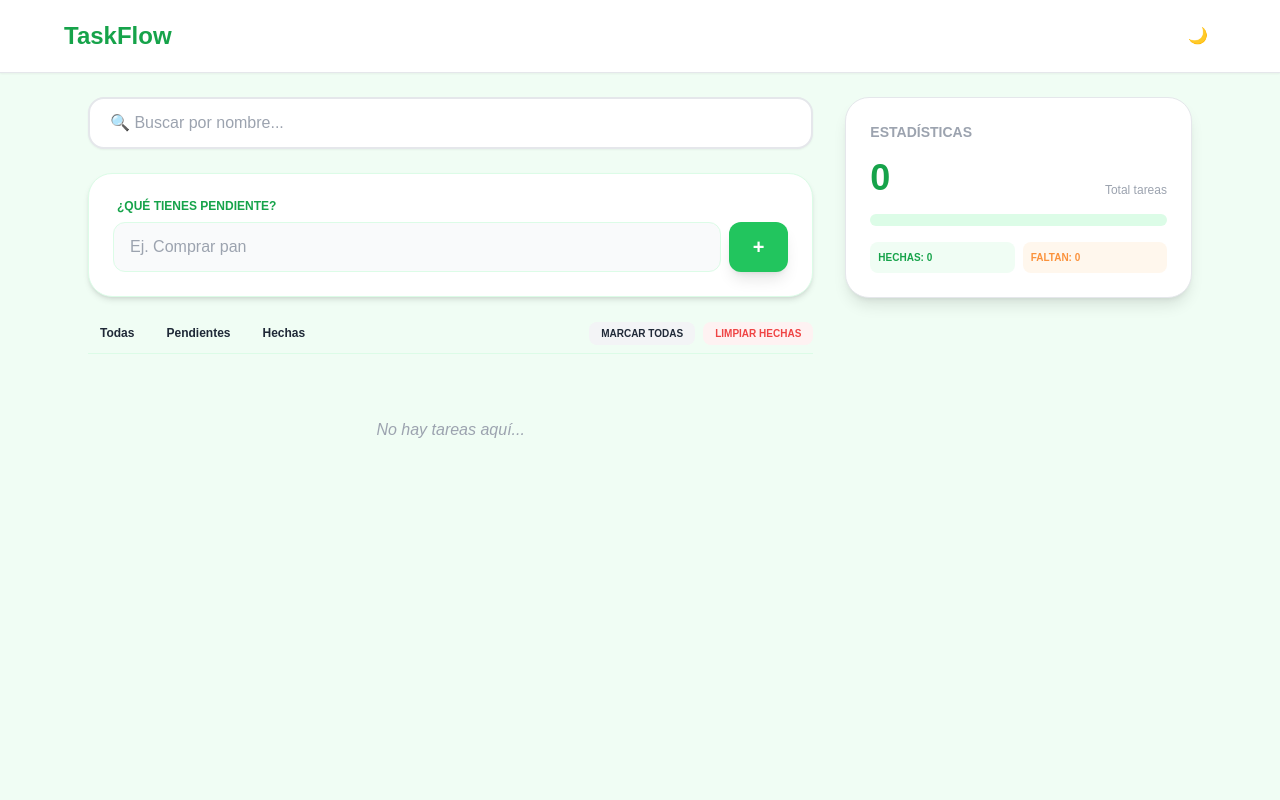
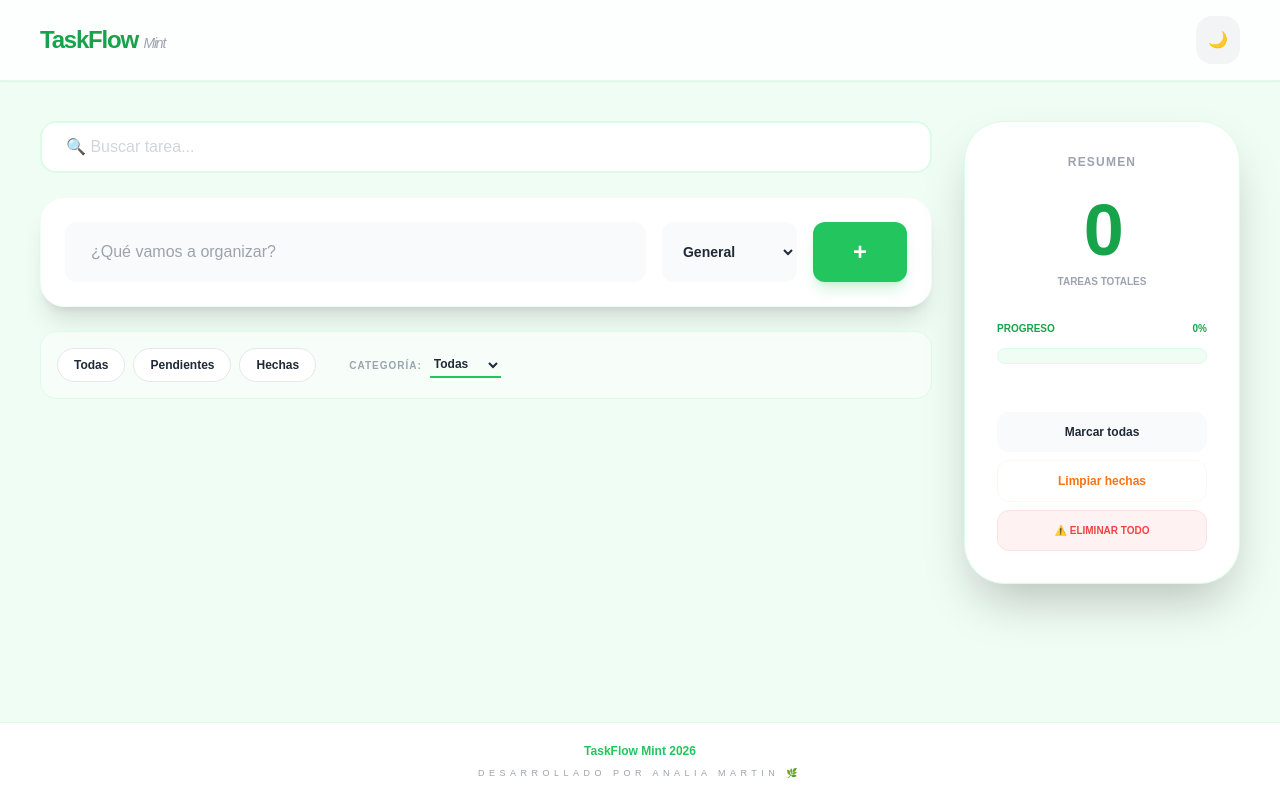
Before and after one commit to martinanalia04-ai/taskflow-project, a plain HTML site: page index.html in a window 1280 px wide. Drawn offline with nearby package versions, Linux system fonts and the light colour scheme.

Commit message:
feat: versión final de TaskFlow Mint con UX optimizada

```diff
--- a/app.js
+++ b/app.js
@@ -1,93 +1,92 @@
-// ELEMENTOS
 const form = document.getElementById('form-tarea');
 const input = document.getElementById('input-tarea');
+const selectCat = document.getElementById('select-categoria');
 const lista = document.getElementById('lista-tareas');
 const totalTxt = document.getElementById('total');
-const hechasTxt = document.getElementById('completadas');
-const faltanTxt = document.getElementById('pendientes');
+const porcentajeTxt = document.getElementById('porcentaje-txt');
 const barra = document.getElementById('progreso-bar');
 const btnDark = document.getElementById('dark-mode-toggle');
 const buscador = document.getElementById('buscador');
 
-// DATOS
 let tareas = JSON.parse(localStorage.getItem('tareas')) || [];
-let filtroActual = 'todas';
+let fEstado = 'todas';
+let fCat = 'Todas';
 
-// MODO OSCURO
-if (localStorage.getItem('theme') === 'dark') document.documentElement.classList.add('dark');
+const actualizarIcono = () => {
+    btnDark.innerText = document.documentElement.classList.contains('dark') ? '☀️' : '🌙';
+};
+
+if (localStorage.getItem('theme') === 'dark') {
+    document.documentElement.classList.add('dark');
+}
+actualizarIcono();
+
 btnDark.onclick = () => {
     document.documentElement.classList.toggle('dark');
-    localStorage.setItem('theme', document.documentElement.classList.contains('dark') ? 'dark' : 'light');
+    const esOscuro = document.documentElement.classList.contains('dark');
+    localStorage.setItem('theme', esOscuro ? 'dark' : 'light');
+    actualizarIcono();
 };
 
-// RENDERIZADO
 function actualizarApp() {
     localStorage.setItem('tareas', JSON.stringify(tareas));
-    const textoBusqueda = buscador.value.toLowerCase();
+    const busq = buscador.value.toLowerCase();
 
     const filtradas = tareas.filter(t => {
-        const coincideBusqueda = t.title.toLowerCase().includes(textoBusqueda);
-        if (filtroActual === 'pendientes') return coincideBusqueda && !t.completed;
-        if (filtroActual === 'completadas') return coincideBusqueda && t.completed;
-        return coincideBusqueda;
+        const cBusq = t.title.toLowerCase().includes(busq);
+        const cEstado = fEstado === 'todas' || (fEstado === 'pendientes' ? !t.completed : t.completed);
+        const cCat = fCat === 'Todas' || t.category === fCat;
+        return cBusq && cEstado && cCat;
     });
 
     lista.innerHTML = '';
-    if (filtradas.length === 0) {
-        lista.innerHTML = `<div class="text-center p-10 text-gray-400 italic">No hay tareas aquí...</div>`;
-    }
+    filtradas.forEach(t => {
+        const item = document.createElement('div');
+        const estadoClase = t.completed ? 'tarea-completada shadow-none' : 'shadow-md shadow-mint-900/5';
 
-    filtradas.forEach((t) => {
-        const item = document.createElement('div');
-        const estadoClase = t.completed ? 'tarea-completada' : 'tarea-pendiente shadow-md';
+        item.className = `flex justify-between items-start p-6 rounded-2xl border border-gray-100 dark:border-slate-800 bg-white dark:bg-slate-900 transition-all ${estadoClase}`;
 
-        item.className = `flex justify-between items-center p-5 rounded-2xl border border-gray-100 dark:border-gray-700 bg-white dark:bg-gray-800 transition-all ${estadoClase}`;
+        // MEJORA 3: items-start en lugar de items-center, y mt-1 en el checkbox
         item.innerHTML = `
-            <div class="flex items-center gap-4">
-                <input type="checkbox" ${t.completed ? 'checked' : ''} class="w-6 h-6 accent-mint-500 cursor-pointer rounded-lg border-2">
-                <span class="text-lg font-semibold tracking-tight">${t.title}</span>
+            <div class="flex items-start gap-5 w-full">
+                <input type="checkbox" ${t.completed ? 'checked' : ''} class="w-6 h-6 accent-mint-500 cursor-pointer mt-1 flex-shrink-0">
+                <div class="flex flex-col flex-1">
+                    <span class="titulo-txt text-xl font-bold dark:text-slate-100 tracking-tight leading-tight break-words">${t.title}</span>
+                    <span class="text-[9px] font-black uppercase tracking-widest text-mint-600 dark:text-mint-400 bg-mint-50 dark:bg-slate-800 border border-transparent dark:border-slate-700 px-3 py-1 rounded-full mt-3 w-fit">${t.category}</span>
+                </div>
             </div>
-            <button class="text-gray-300 hover:text-red-500 font-bold p-2 transition-colors">ELIMINAR</button>
-        `;
+            <button class="text-gray-200 dark:text-slate-700 hover:text-red-500 transition-colors p-2 ml-4 flex-shrink-0">
+                <svg class="w-6 h-6" fill="none" stroke="currentColor" viewBox="0 0 24 24"><path stroke-linecap="round" stroke-linejoin="round" stroke-width="2" d="M19 7l-.867 12.142A2 2 0 0116.138 21H7.862a2 2 0 01-1.995-1.858L5 7m5 4v6m4-6v6m1-10V4a1 1 0 00-1-1h-4a1 1 0 00-1 1v3M4 7h16"></path></svg>
+            </button>`;
 
         item.querySelector('input').onchange = () => { t.completed = !t.completed; actualizarApp(); };
-        item.querySelector('button').onclick = () => { tareas = tareas.filter(orig => orig.id !== t.id); actualizarApp(); };
+        item.querySelector('button').onclick = () => { if(confirm('¿Eliminar?')) { tareas = tareas.filter(o => o.id !== t.id); actualizarApp(); } };
         lista.appendChild(item);
     });
 
-    // ESTADÍSTICAS
     const total = tareas.length;
     const hechas = tareas.filter(x => x.completed).length;
+    const porc = total === 0 ? 0 : Math.round((hechas / total) * 100);
+
     totalTxt.innerText = total;
-    hechasTxt.innerText = hechas;
-    faltanTxt.innerText = total - hechas;
-    barra.style.width = (total === 0 ? 0 : (hechas / total) * 100) + '%';
+    porcentajeTxt.innerText = porc + '%';
+    barra.style.width = porc + '%';
 }
 
-// EVENTOS DE FILTRO Y FORMULARIO
+window.cambiarFiltro = (f) => { fEstado = f; actualizarApp(); };
+window.cambiarFiltroCat = (c) => { fCat = c; actualizarApp(); };
+window.marcarTodasCompletadas = () => { tareas.forEach(t => t.completed = true); actualizarApp(); };
+window.borrarHechas = () => { if (confirm('¿Limpiar hechas?')) { tareas = tareas.filter(t => !t.completed); actualizarApp(); } };
+window.eliminarTodo = () => { if (confirm('¿BORRAR TODO?')) { tareas = []; actualizarApp(); } };
+
 form.onsubmit = (e) => {
     e.preventDefault();
     const texto = input.value.trim();
     if (!texto) return;
-    tareas.push({ id: Date.now(), title: texto, completed: false, createdAt: new Date().toISOString() });
+    tareas.unshift({ id: Date.now(), title: texto, category: selectCat.value, completed: false });
     input.value = '';
     actualizarApp();
 };
 
-window.cambiarFiltro = (f) => { filtroActual = f; actualizarApp(); };
 buscador.oninput = () => actualizarApp();
-
-// FUNCIONES EXTRA (PASO 8)
-window.marcarTodasCompletadas = () => {
-    tareas.forEach(t => t.completed = true);
-    actualizarApp();
-};
-
-window.borrarHechas = () => {
-    if (confirm('¿Quieres eliminar las tareas completadas?')) {
-        tareas = tareas.filter(t => !t.completed);
-        actualizarApp();
-    }
-};
-
 actualizarApp();
--- a/index.html
+++ b/index.html
@@ -3,7 +3,7 @@
 <head>
   <meta charset="UTF-8">
   <meta name="viewport" content="width=device-width, initial-scale=1.0">
-  <title>TaskFlow - Mint Pro 🌿</title>
+  <title>TaskFlow Mint | Analia Martin 2026 🌿</title>
   <script src="https://cdn.tailwindcss.com"></script>
   <script>
     tailwind.config = {
@@ -12,83 +12,117 @@
         extend: {
           fontFamily: { sans: ['Arial', 'Helvetica', 'sans-serif'] },
           colors: {
-            mint: { 50: '#f0fdf4', 100: '#dcfce7', 500: '#22c55e', 600: '#16a34a' }
+            mint: { 50: '#f0fdf4', 100: '#dcfce7', 400: '#4ade80', 500: '#22c55e', 600: '#16a34a' }
           }
         }
       }
     }
   </script>
   <style>
-    .tarea-pendiente { border-left: 5px solid #22c55e; }
-    .tarea-completada { opacity: 0.6; background-color: #f9fafb; }
-    .tarea-completada span { text-decoration: line-through; color: #9ca3af; }
-    .dark .tarea-completada { background-color: #1f2937; }
+    /* Estilos de Tareas */
+    .tarea-completada { opacity: 0.5 !important; background-color: #f3f4f6 !important; border-color: #e5e7eb !important; }
+    .tarea-completada .titulo-txt { text-decoration: line-through !important; color: #9ca3af !important; }
+
+    /* Modo Oscuro - Corrección Selects */
+    .dark { color-scheme: dark; }
+    .dark .tarea-completada { background-color: #1e293b !important; border-color: #334155 !important; }
+    .dark .titulo-txt { color: #94a3b8 !important; }
+
+    .dark select, .dark select option {
+      background-color: #1e293b !important;
+      color: #f0fdf4 !important;
+    }
   </style>
 </head>
-<body class="bg-mint-50 dark:bg-gray-900 text-gray-800 dark:text-gray-100 min-h-screen transition-colors duration-300">
+<body class="bg-mint-50 dark:bg-[#0f172a] text-gray-800 dark:text-mint-100 min-h-screen transition-colors duration-500 flex flex-col">
 
-  <header class="bg-white dark:bg-gray-800 border-b border-mint-200 dark:border-gray-700 p-4 sticky top-0 z-10 shadow-sm">
-    <div class="max-w-6xl mx-auto flex justify-between items-center">
-      <h1 class="text-2xl font-black text-mint-600">TaskFlow</h1>
-      <button id="dark-mode-toggle" aria-label="Modo color" class="p-2 rounded-full hover:bg-mint-100 dark:hover:bg-gray-700">🌙</button>
+  <header class="bg-white/80 backdrop-blur-md dark:bg-slate-900/80 border-b border-mint-100 dark:border-slate-800 p-4 sticky top-0 z-30 shadow-sm">
+    <div class="max-w-7xl mx-auto flex justify-between items-center px-6">
+      <h1 class="text-2xl font-black text-mint-600 tracking-tighter">TaskFlow <span class="text-gray-400 font-light italic text-sm">Mint</span></h1>
+      <button id="dark-mode-toggle" class="p-3 rounded-2xl bg-gray-100 dark:bg-slate-800 hover:bg-mint-100 dark:hover:bg-slate-700 transition-all">🌙</button>
     </div>
   </header>
 
-  <main class="max-w-6xl mx-auto p-6 grid grid-cols-1 md:grid-cols-3 gap-8">
-    <section class="md:col-span-2 space-y-6">
+  <main class="max-w-7xl mx-auto p-6 lg:p-10 grid grid-cols-1 lg:grid-cols-4 gap-8 flex-grow w-full">
+    <section class="lg:col-span-3 space-y-6">
+      <input type="text" id="buscador" placeholder="🔍 Buscar tarea..."
+             class="w-full bg-white dark:bg-slate-900 border-2 border-mint-100 dark:border-slate-800 rounded-2xl px-6 py-3 outline-none focus:border-mint-500 dark:focus:border-mint-400 transition-all placeholder:text-gray-300 dark:placeholder:text-slate-600">
 
-      <div class="relative">
-        <label for="buscador" class="sr-only">Buscar tareas</label>
-        <input type="text" id="buscador" placeholder="🔍 Buscar por nombre..."
-               class="w-full bg-white dark:bg-gray-800 border-2 border-mint-200 dark:border-gray-700 rounded-2xl px-5 py-3 outline-none focus:border-mint-500 dark:text-white shadow-sm">
-      </div>
+      <div class="bg-white dark:bg-slate-900 p-6 rounded-3xl shadow-xl border border-mint-50 dark:border-slate-800">
+        <form id="form-tarea" class="flex flex-wrap md:flex-nowrap gap-4">
+            <input type="text" id="input-tarea" placeholder="¿Qué vamos a organizar?" required
+                   class="flex-1 w-full bg-gray-50 dark:bg-slate-800/50 rounded-xl px-6 py-4 outline-none border-2 border-transparent focus:border-mint-200 dark:focus:border-mint-700 dark:text-white">
 
-      <div class="bg-white dark:bg-gray-800 p-6 rounded-3xl shadow-md border border-mint-100 dark:border-gray-700">
-        <form id="form-tarea" class="space-y-4">
-          <div class="flex flex-col gap-2">
-            <label for="input-tarea" class="text-xs font-bold text-mint-600 uppercase ml-1">¿Qué tienes pendiente?</label>
-            <div class="flex gap-2">
-              <input type="text" id="input-tarea" placeholder="Ej. Comprar pan" required
-                     class="flex-1 bg-gray-50 dark:bg-gray-700 border border-mint-100 dark:border-gray-600 rounded-xl px-4 py-3 outline-none focus:ring-2 focus:ring-mint-500">
-              <button type="submit" class="bg-mint-500 hover:bg-mint-600 text-white px-6 rounded-xl font-bold shadow-lg transition-transform active:scale-95 text-xl">+</button>
-            </div>
-          </div>
+            <select id="select-categoria" class="w-full md:w-auto bg-gray-50 dark:bg-slate-800 dark:text-mint-100 px-4 py-4 rounded-xl font-bold text-sm outline-none cursor-pointer border border-transparent dark:border-slate-700">
+              <option value="General">General</option>
+              <option value="Trabajo">💼 Trabajo</option>
+              <option value="Personal">🧘 Personal</option>
+              <option value="Estudio">📚 Estudio</option>
+              <option value="Hogar">🏠 Hogar</option>
+            </select>
+
+            <button type="submit" class="w-full md:w-auto flex items-center justify-center bg-mint-500 hover:bg-mint-600 text-white px-10 py-4 md:py-0 rounded-xl font-black text-2xl transition-all shadow-lg shadow-mint-500/20 active:scale-95">+</button>
         </form>
       </div>
 
-      <div class="flex flex-wrap gap-2 border-b border-mint-100 dark:border-gray-700 pb-2 items-center">
-        <button onclick="cambiarFiltro('todas')" class="text-xs font-bold px-3 py-1 rounded-lg hover:bg-mint-100 dark:hover:bg-gray-700">Todas</button>
-        <button onclick="cambiarFiltro('pendientes')" class="text-xs font-bold px-3 py-1 rounded-lg hover:bg-mint-100 dark:hover:bg-gray-700">Pendientes</button>
-        <button onclick="cambiarFiltro('completadas')" class="text-xs font-bold px-3 py-1 rounded-lg hover:bg-mint-100 dark:hover:bg-gray-700">Hechas</button>
-
-        <div class="ml-auto flex gap-2">
-            <button onclick="marcarTodasCompletadas()" class="text-[10px] font-bold uppercase px-3 py-1 bg-gray-100 dark:bg-gray-700 rounded-lg hover:bg-mint-100">Marcar todas</button>
-            <button onclick="borrarHechas()" class="text-[10px] font-bold uppercase px-3 py-1 bg-red-50 text-red-500 rounded-lg hover:bg-red-100">Limpiar Hechas</button>
+      <div class="flex flex-wrap gap-4 items-center bg-white/50 dark:bg-slate-900/50 p-4 rounded-2xl border border-mint-100 dark:border-slate-800">
+        <div class="flex gap-2">
+            <button onclick="cambiarFiltro('todas')" class="text-xs font-bold px-4 py-2 rounded-full border border-mint-200 dark:border-slate-700 bg-white dark:bg-slate-800 hover:bg-mint-50">Todas</button>
+            <button onclick="cambiarFiltro('pendientes')" class="text-xs font-bold px-4 py-2 rounded-full border border-mint-200 dark:border-slate-700 bg-white dark:bg-slate-800 hover:bg-mint-50">Pendientes</button>
+            <button onclick="cambiarFiltro('completadas')" class="text-xs font-bold px-4 py-2 rounded-full border border-mint-200 dark:border-slate-700 bg-white dark:bg-slate-800 hover:bg-mint-50">Hechas</button>
+        </div>
+        <div class="h-6 w-px bg-mint-200 dark:bg-slate-700 hidden md:block"></div>
+        <div class="flex items-center gap-2">
+          <span class="text-[10px] font-bold uppercase text-gray-400 dark:text-slate-500 tracking-widest">Categoría:</span>
+          <select id="filtro-categoria-select" onchange="cambiarFiltroCat(this.value)" class="text-xs font-bold bg-transparent border-b-2 border-mint-500 dark:border-mint-400 outline-none cursor-pointer py-1 dark:text-slate-300">
+            <option value="Todas">Todas</option>
+            <option value="General">General</option>
+            <option value="Trabajo">Trabajo</option>
+            <option value="Personal">Personal</option>
+            <option value="Estudio">Estudio</option>
+            <option value="Hogar">Hogar</option>
+          </select>
         </div>
       </div>
 
       <div id="lista-tareas" class="space-y-4"></div>
     </section>
 
-    <aside class="space-y-4">
-      <div class="bg-white dark:bg-gray-800 p-6 rounded-3xl shadow-lg border border-mint-200 dark:border-gray-700 sticky top-24">
-        <h2 class="text-sm font-bold text-gray-400 uppercase mb-4">Estadísticas</h2>
-        <div class="space-y-4">
-          <div class="flex justify-between items-end">
-            <span class="text-4xl font-black text-mint-600" id="total">0</span>
-            <span class="text-xs text-gray-400">Total tareas</span>
+    <aside class="space-y-6">
+      <div class="bg-white dark:bg-slate-900 p-8 rounded-[2.5rem] shadow-2xl shadow-mint-900/10 border border-mint-100 dark:border-slate-800 lg:sticky lg:top-28 text-center">
+        <h2 class="text-xs font-black text-gray-400 dark:text-slate-500 uppercase mb-6 tracking-widest text-center">Resumen</h2>
+        <div class="space-y-8">
+          <div>
+            <span class="text-7xl font-black text-mint-600 dark:text-mint-400 tracking-tighter" id="total">0</span>
+            <p class="text-[10px] font-bold text-gray-400 uppercase mt-2">Tareas Totales</p>
           </div>
-          <div class="h-3 bg-mint-100 dark:bg-gray-700 rounded-full overflow-hidden">
-            <div id="progreso-bar" class="bg-mint-500 h-full transition-all duration-700" style="width: 0%"></div>
+          <div class="space-y-3 text-left">
+            <div class="flex justify-between text-[10px] font-black uppercase text-mint-600 dark:text-mint-500">
+              <span>Progreso</span> <span id="porcentaje-txt">0%</span>
+            </div>
+            <div class="h-4 bg-mint-50 dark:bg-slate-800 rounded-full overflow-hidden border border-mint-100 dark:border-slate-700">
+              <div id="progreso-bar" class="bg-gradient-to-r from-mint-400 to-mint-600 h-full transition-all duration-700" style="width: 0%"></div>
+            </div>
           </div>
-          <div class="grid grid-cols-2 gap-2 text-[10px] font-bold uppercase">
-            <div class="p-2 bg-mint-50 dark:bg-gray-700 rounded-lg text-mint-600">Hechas: <span id="completadas">0</span></div>
-            <div class="p-2 bg-orange-50 dark:bg-gray-800 rounded-lg text-orange-400">Faltan: <span id="pendientes">0</span></div>
+          <div class="pt-4 space-y-2">
+            <button onclick="marcarTodasCompletadas()" class="w-full text-xs font-bold py-3 bg-gray-50 dark:bg-slate-800 rounded-xl hover:bg-mint-500 hover:text-white transition-all">Marcar todas</button>
+            <button onclick="borrarHechas()" class="w-full text-xs font-bold py-3 text-orange-500 border border-orange-50 dark:border-orange-900/30 rounded-xl hover:bg-orange-50 transition-all">Limpiar hechas</button>
+            <button onclick="eliminarTodo()" class="w-full text-[10px] font-black uppercase py-3 text-red-500 bg-red-50 dark:bg-red-900/10 rounded-xl hover:bg-red-500 hover:text-white transition-all mt-4 border border-red-100 dark:border-red-900/20">
+                ⚠️ Eliminar todo
+            </button>
           </div>
         </div>
       </div>
     </aside>
   </main>
+
+  <footer class="bg-white dark:bg-slate-900 border-t border-mint-100 dark:border-slate-800 py-5 px-6 mt-auto text-center">
+    <div class="max-w-7xl mx-auto flex flex-col items-center gap-2">
+        <div class="text-mint-500 dark:text-mint-400 font-black text-xs">TaskFlow Mint 2026</div>
+        <p class="text-[9px] text-gray-400 dark:text-slate-500 uppercase tracking-[0.5em]">Desarrollado por Analia Martin 🌿</p>
+    </div>
+  </footer>
+
   <script src="app.js"></script>
 </body>
 </html>
```
Also changed, not shown: README.md.
